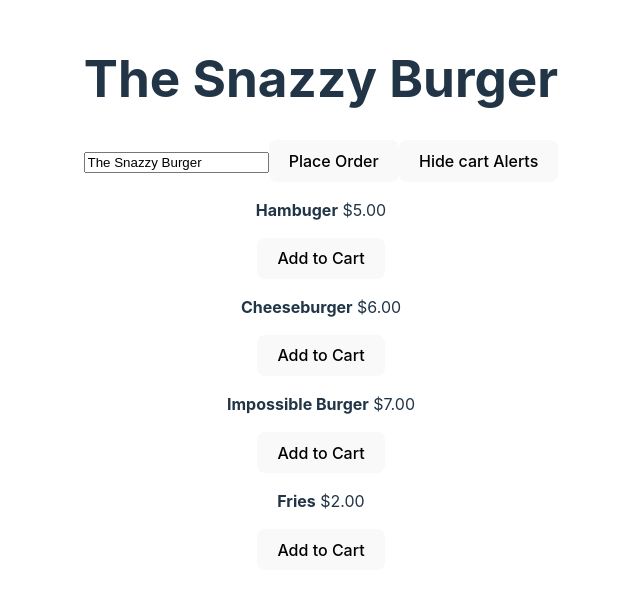
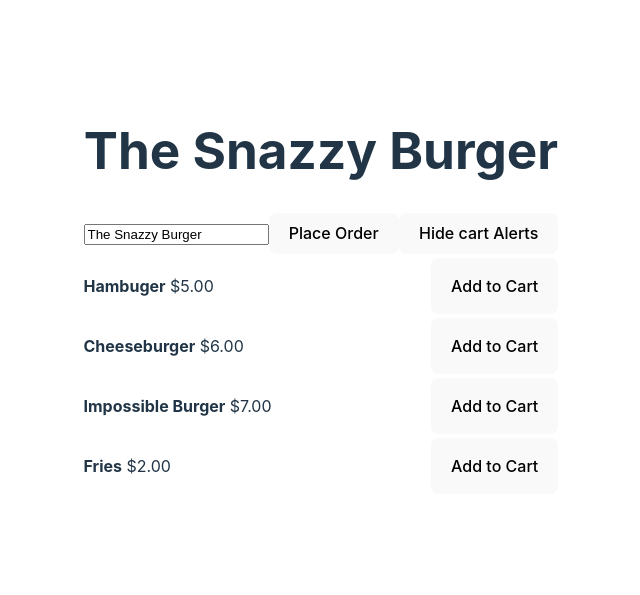
Before and after one commit to VirginieBouvarel/vue3-composition-api, a Vue app: page / in a window 1280 px wide. Shown: the part 107-702 px from the top of the page, without its empty margins (319-959 px from the left). Built offline with nearby package versions, Linux system fonts and the light colour scheme.

Commit message:
fix styles

```diff
--- a/src/components/YummyMeal.vue
+++ b/src/components/YummyMeal.vue
@@ -1,9 +1,12 @@
 <template>
-  <p>
-    <strong>{{ name }}</strong>
-    {{ pricePretty }}
-  </p>
-  <button @click="addToCart">Add to Cart</button>
+  <div class="flex">
+    <p>
+      <strong>{{ name }}</strong>
+      {{ pricePretty }}
+    </p>
+    <button @click="addToCart">Add to Cart</button>
+  </div>
+
 </template>
 
 <script>
@@ -22,3 +25,11 @@ export default {
   }
 }
 </script>
+
+<style scoped>
+.flex {
+  display: flex;
+  justify-content: space-between;
+  margin: 4px 0;
+}
+</style>
```
